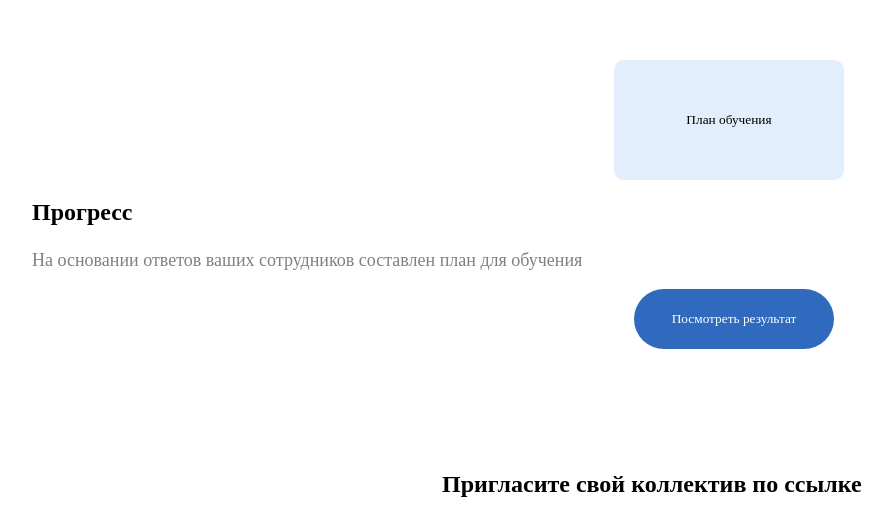
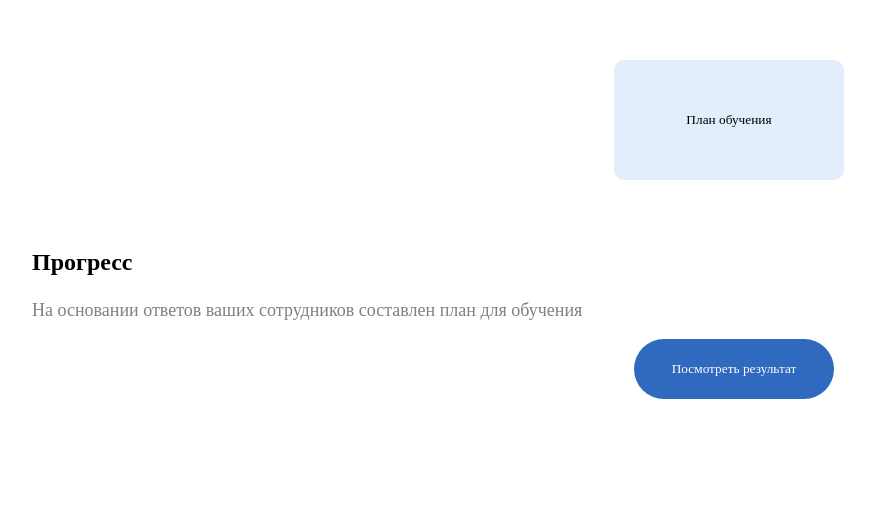
Before and after one commit to iamAnyBu/Diplom, a Django app: template system/templates/system/shef.html in a window 1280 px wide. Shown: the part 240-756 px from the top of the page, without its empty margins (66-958 px from the left). Run offline with Django 3.2, Linux system fonts and the light colour scheme; the template is opened without the code that fills it, so the values that code supplies are empty.

Commit message:
Update shef.html

```diff
--- a/system/templates/system/shef.html
+++ b/system/templates/system/shef.html
@@ -93,7 +93,7 @@
             font-size: 24px;
             font-weight: bold;
             margin-left: 90px;
-            padding: 200px 0px 0px 0px;
+            padding: 250px 0px 0px 0px;
         }
         .s7{
             font-family: Circe;
```
